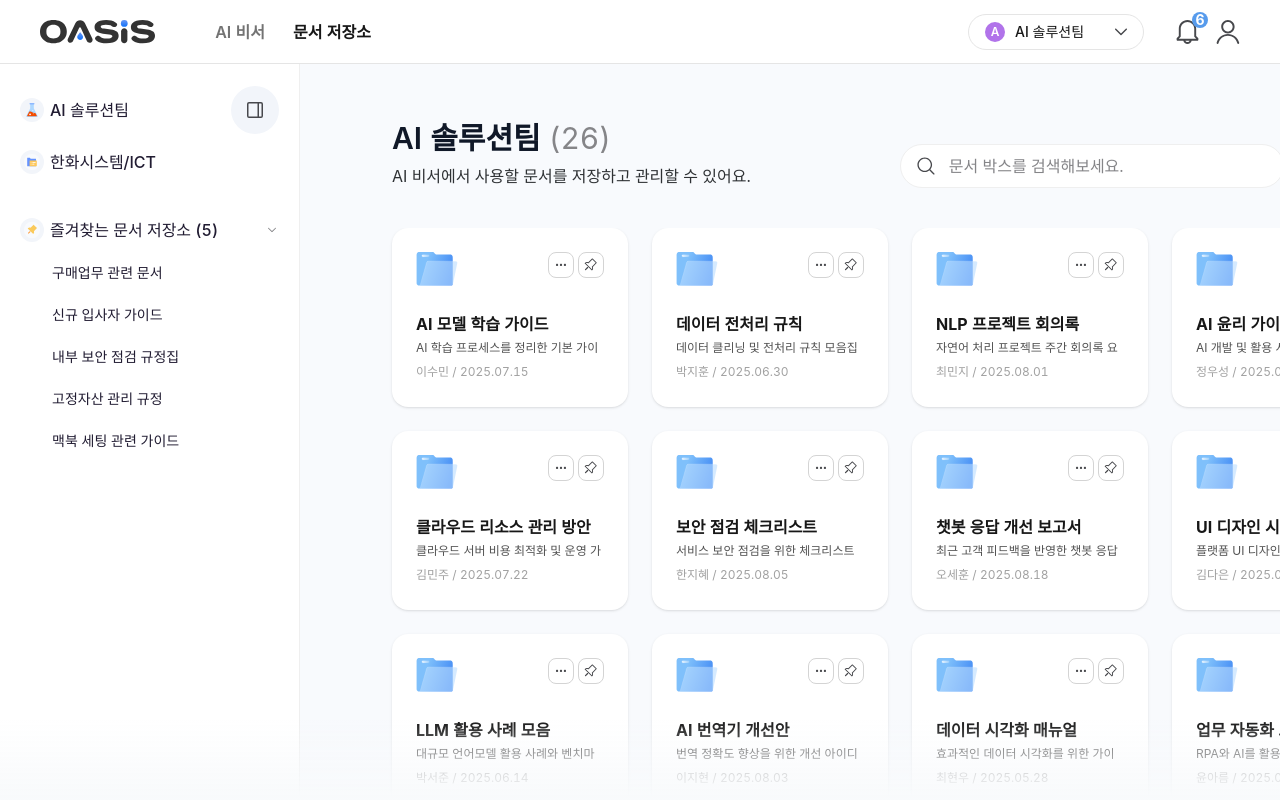
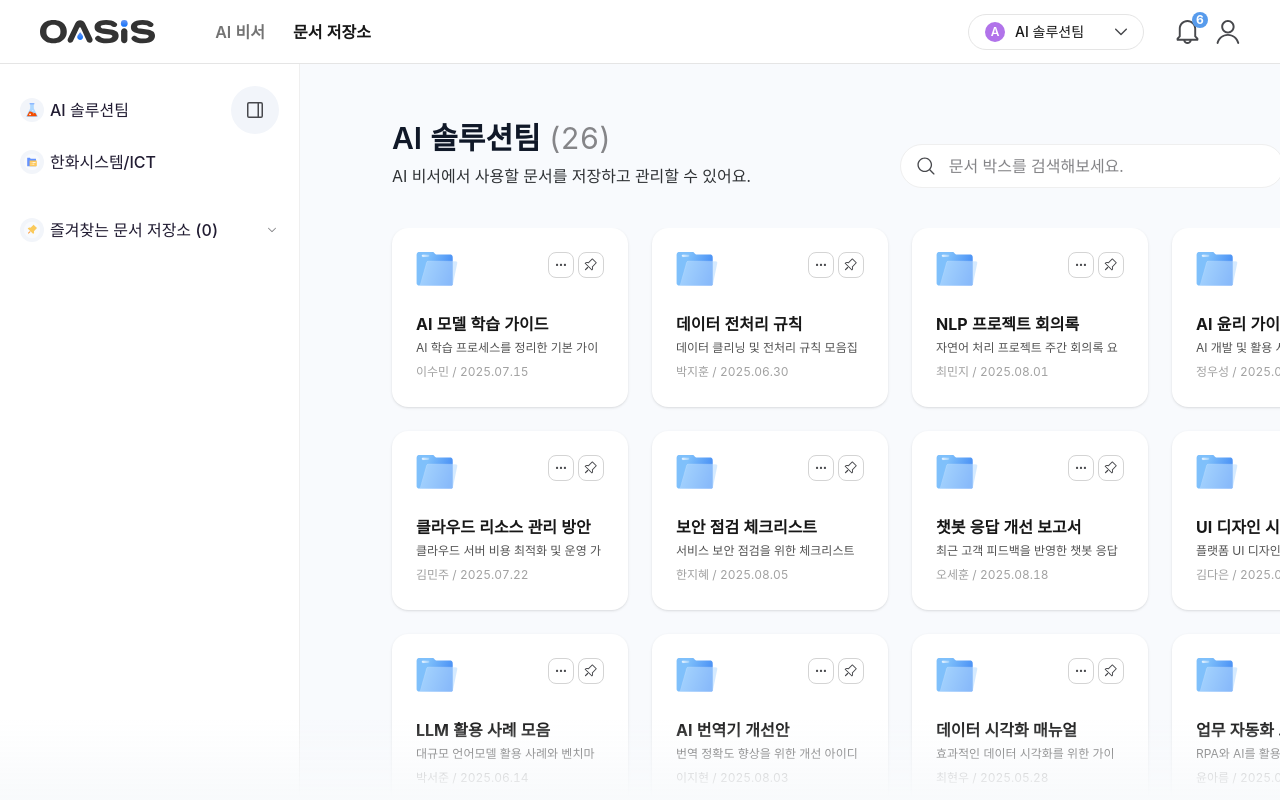
Before and after one commit to jieunchoi-hw/oasis-fe-portal-vue, a Vue app: page /rag in a window 1280 px wide. Shown: the top 800 px of the page. Built offline with nearby package versions, Linux system fonts and the light colour scheme.

Commit message:
즐겨찾기 구현

```diff
--- a/src/App.vue
+++ b/src/App.vue
@@ -12,7 +12,10 @@
     >
       <!-- 왼쪽 네비게이션 -->
       <aside class="bg-white border-r border-gray-200 overflow-hidden">
-        <AppNavigation @toggle-sidebar="handleSidebarToggle" />
+        <AppNavigation
+          ref="appNavigation"
+          @toggle-sidebar="handleSidebarToggle"
+        />
       </aside>
 
       <!-- 메인 콘텐츠 -->
@@ -42,6 +45,18 @@ const handleSidebarToggle = (collapsed) => {
 // 자식에게 넘길 스크롤 호스트
 const main = ref(null);
 provide("scrollHost", main);
+
+// AppNavigation ref
+const appNavigation = ref(null);
+
+// 즐겨찾기 새로고침 함수를 자식에게 제공
+const refreshFavorites = () => {
+  if (appNavigation.value) {
+    appNavigation.value.refreshFavorites();
+  }
+};
+
+provide("refreshFavorites", refreshFavorites);
 </script>
 
 <style scoped>
--- a/src/components/AppHeader.vue
+++ b/src/components/AppHeader.vue
@@ -132,7 +132,7 @@
           />
           <!-- 알림 배지 -->
           <span
-            class="absolute -top-2 -right-2 text-white text-sm font-bold rounded-full w-4 h-4 flex items-center justify-center bg-primary-neutral"
+            class="absolute -top-2 -right-2 text-white text-xs font-bold rounded-full w-4 h-4 flex items-center justify-center bg-primary-neutral leading-none"
           >
             6
           </span>
--- a/src/components/AppNavigation.vue
+++ b/src/components/AppNavigation.vue
@@ -71,7 +71,7 @@
         </div>
         <span
           class="text-base font-medium text-gray-700 flex-1 whitespace-nowrap"
-          >즐겨찾는 문서 저장소 (5)</span
+          >즐겨찾는 문서 저장소 ({{ favoriteDocuments.length }})</span
         >
         <img
           src="@/assets/icons/dropdown-arrow.svg"
@@ -87,6 +87,7 @@
           :key="document.id"
           class="flex items-center pl-8 pr-6 text-sm text-gray-700 hover:bg-gray-50 cursor-pointer whitespace-nowrap"
           style="height: 42px"
+          @click="handleFavoriteDocumentClick(document)"
         >
           {{ document.title }}
         </div>
@@ -96,7 +97,10 @@
 </template>
 
 <script setup>
-import { ref } from "vue";
+import { ref, onMounted } from "vue";
+import { useRouter } from "vue-router";
+
+const router = useRouter();
 
 // 이벤트 emit 정의
 const emit = defineEmits(["toggle-sidebar"]);
@@ -111,26 +115,30 @@ const toggleSidebar = () => {
 };
 
 // 즐겨찾는 문서 목록
-const favoriteDocuments = ref([
-  {
-    id: 1,
-    title: "구매업무 관련 문서",
-  },
-  {
-    id: 2,
-    title: "신규 입사자 가이드",
-  },
-  {
-    id: 3,
-    title: "내부 보안 점검 규정집",
-  },
-  {
-    id: 4,
-    title: "고정자산 관리 규정",
-  },
-  {
-    id: 5,
-    title: "맥북 세팅 관련 가이드",
-  },
-]);
+const favoriteDocuments = ref([]);
+
+// localStorage에서 즐겨찾기 문서 로드
+const loadFavoriteDocuments = () => {
+  const storedFavorites = localStorage.getItem("favoriteDocuments");
+  if (storedFavorites) {
+    favoriteDocuments.value = JSON.parse(storedFavorites);
+  }
+};
+
+// 즐겨찾기 문서 클릭 핸들러
+const handleFavoriteDocumentClick = (document) => {
+  // sessionStorage에 document 정보 저장
+  sessionStorage.setItem("selectedDocument", JSON.stringify(document));
+  router.push(`/rag/${document.id}`);
+};
+
+// 컴포넌트 마운트 시 즐겨찾기 문서 로드
+onMounted(() => {
+  loadFavoriteDocuments();
+});
+
+// 외부에서 즐겨찾기 리스트를 새로고침할 수 있도록 expose
+defineExpose({
+  refreshFavorites: loadFavoriteDocuments,
+});
 </script>
--- a/src/components/DocumentCard.vue
+++ b/src/components/DocumentCard.vue
@@ -92,7 +92,13 @@ const props = defineProps({
   },
 });
 
-const emit = defineEmits(["edit", "delete", "privacy-settings", "pin"]);
+const emit = defineEmits([
+  "edit",
+  "delete",
+  "privacy-settings",
+  "pin",
+  "favorite-updated",
+]);
 
 // Modal state
 const isDeleteModalOpen = ref(false);
@@ -158,6 +164,27 @@ const closePinConfirmDialog = () => {
 };
 
 const confirmPin = () => {
+  // localStorage에 즐겨찾기 문서 저장
+  const existingFavorites = JSON.parse(
+    localStorage.getItem("favoriteDocuments") || "[]"
+  );
+
+  // 이미 즐겨찾기에 있는지 확인
+  const isAlreadyFavorite = existingFavorites.some(
+    (fav) => fav.id === props.document.id
+  );
+
+  if (!isAlreadyFavorite) {
+    existingFavorites.push(props.document);
+    localStorage.setItem(
+      "favoriteDocuments",
+      JSON.stringify(existingFavorites)
+    );
+
+    // 즐겨찾기 업데이트 이벤트 emit
+    emit("favorite-updated");
+  }
+
   emit("pin", props.document);
   closePinConfirmDialog();
 };
--- a/src/views/Rag.vue
+++ b/src/views/Rag.vue
@@ -47,6 +47,7 @@
           v-for="document in filteredDocuments"
           :key="document.id"
           :document="document"
+          @favorite-updated="handleFavoriteUpdated"
         />
       </div>
     </div>
@@ -81,6 +82,7 @@ import CreateBoxModal from "@/components/CreateBoxModal.vue";
 // 오버레이 ref
 const overlay = ref(null);
 const scrollHost = inject("scrollHost", null);
+const refreshFavorites = inject("refreshFavorites", null);
 
 // 모달 상태
 const isModalOpen = ref(false);
@@ -100,6 +102,13 @@ const handleModalSubmit = (formData) => {
   console.log("박스 생성 데이터:", formData);
   // 여기에 API 호출 로직 추가
   closeModal();
+};
+
+// 즐겨찾기 업데이트 핸들러
+const handleFavoriteUpdated = () => {
+  if (refreshFavorites) {
+    refreshFavorites();
+  }
 };
 
 // 스크롤 이벤트 핸들러
```
